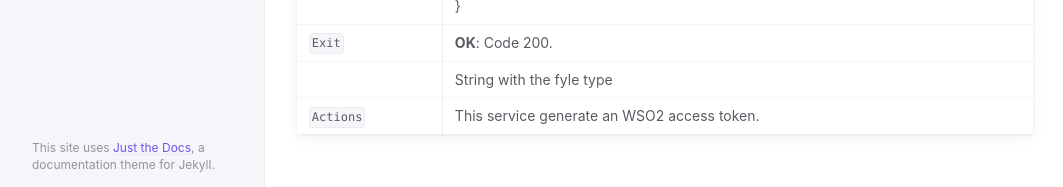
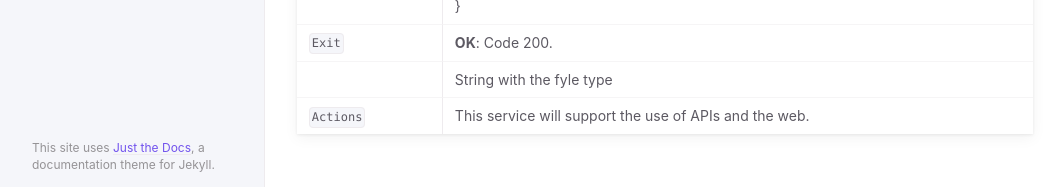
Before and after one commit to abeltranes/abeltranes.github.io, a Jekyll site: the page built from docs/API_Services_Bulksales_2.md, in a window 1280 px wide. Shown: the part 3525-3712 px from the top of the page, without its empty margins (91-1154 px from the left). Built offline with Jekyll 4.4.1, drawn with Linux system fonts in a browser that asks for light colours.

Commit message:
Update API_Services_Bulksales_2.md

```diff
--- a/docs/API_Services_Bulksales_2.md
+++ b/docs/API_Services_Bulksales_2.md
@@ -111,4 +111,4 @@ Load sales records from a csv.
    | }
 `` Exit `` | **OK**: Code 200.
    | String with the fyle type
-`` Actions `` | This service generate an WSO2 access token.
+`` Actions `` | This service will support the use of APIs and the web.
```
